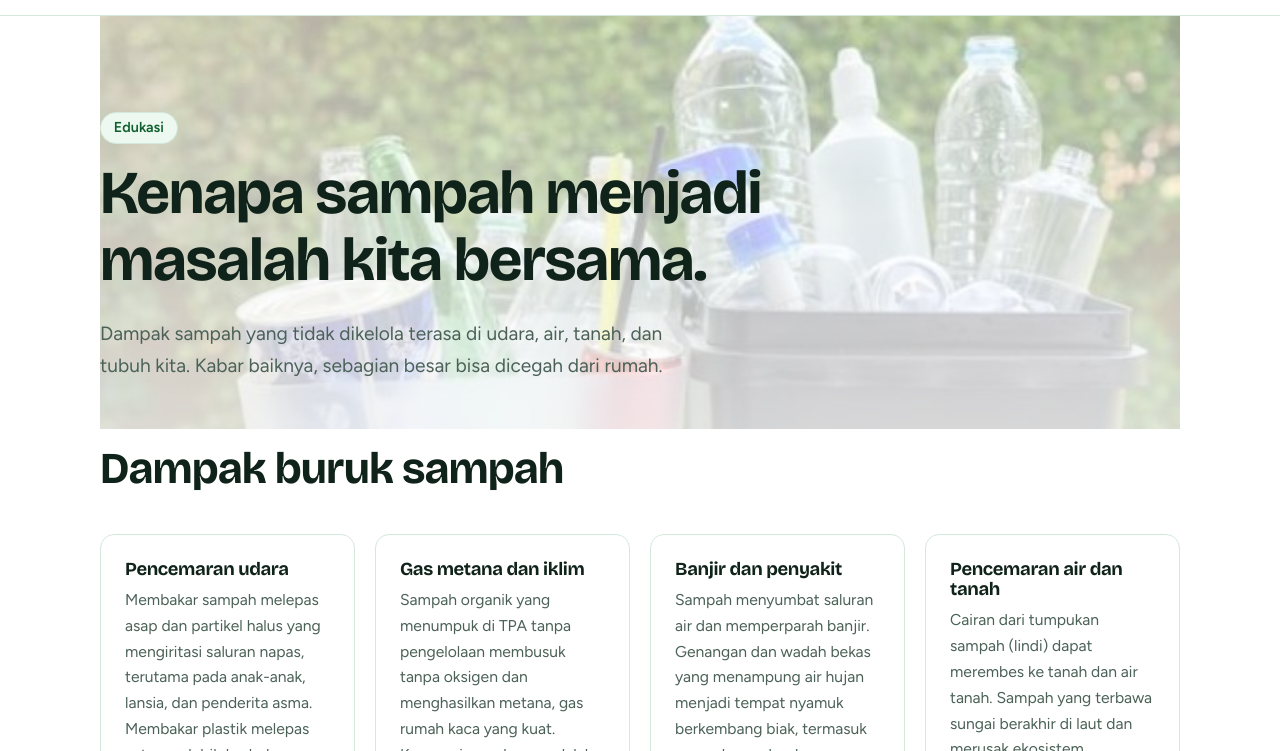
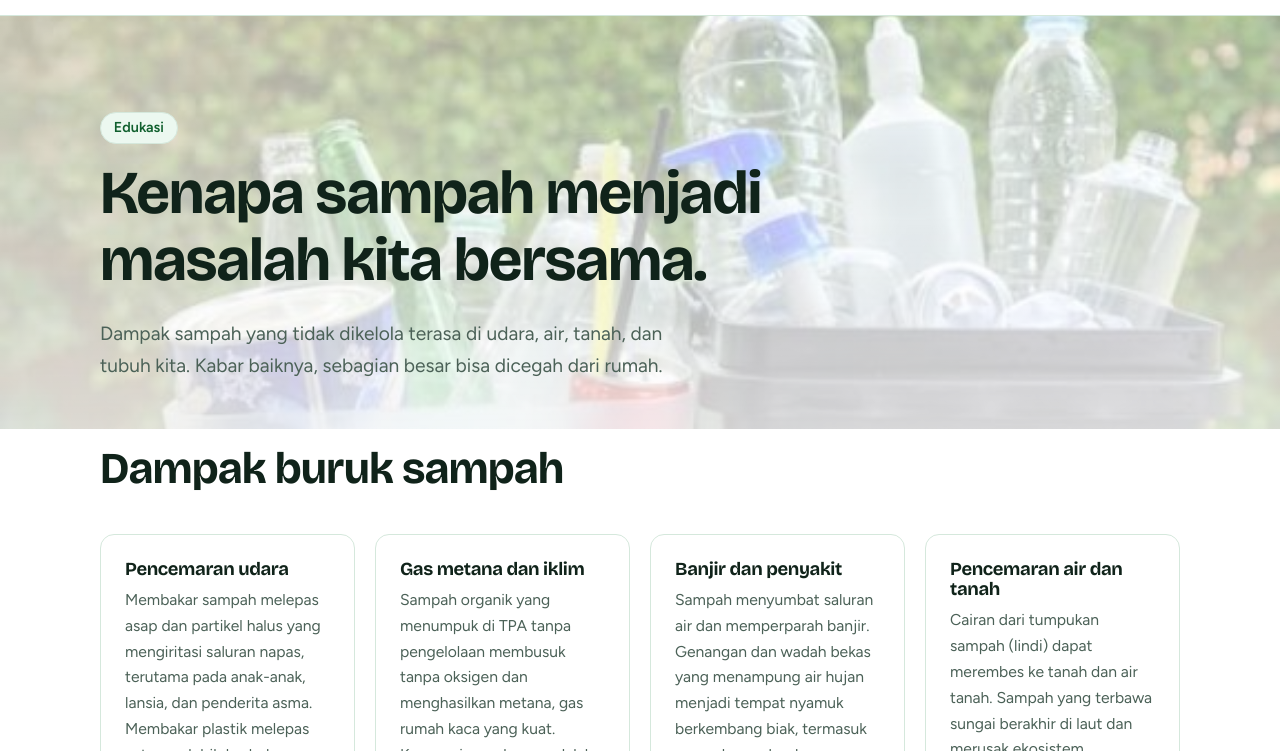
Before and after one commit to PabloManalu/daurulang, a website: page public/edukasi.html in a window 1280 px wide. Shown: the part 49-800 px from the top of the page. Drawn offline with nearby package versions, Linux system fonts and the light colour scheme.

Commit message:
Update edukasi.html
update hero wrap

```diff
--- a/public/edukasi.html
+++ b/public/edukasi.html
@@ -27,10 +27,12 @@
   </header>
 
   <main id="main">
-    <section class="hero hero--sm wrap">
-      <span class="eyebrow">Edukasi</span>
-      <h1>Kenapa sampah menjadi masalah kita bersama.</h1>
-      <p class="lead">Dampak sampah yang tidak dikelola terasa di udara, air, tanah, dan tubuh kita. Kabar baiknya, sebagian besar bisa dicegah dari rumah.</p>
+    <section class="hero hero--sm">
+      <div class="wrap">
+        <span class="eyebrow">Edukasi</span>
+        <h1>Kenapa sampah menjadi masalah kita bersama.</h1>
+        <p class="lead">Dampak sampah yang tidak dikelola terasa di udara, air, tanah, dan tubuh kita. Kabar baiknya, sebagian besar bisa dicegah dari rumah.</p>
+      </div>
     </section>
 
     <section class="section wrap" aria-labelledby="h-dampak" style="padding-top:1rem">
```
